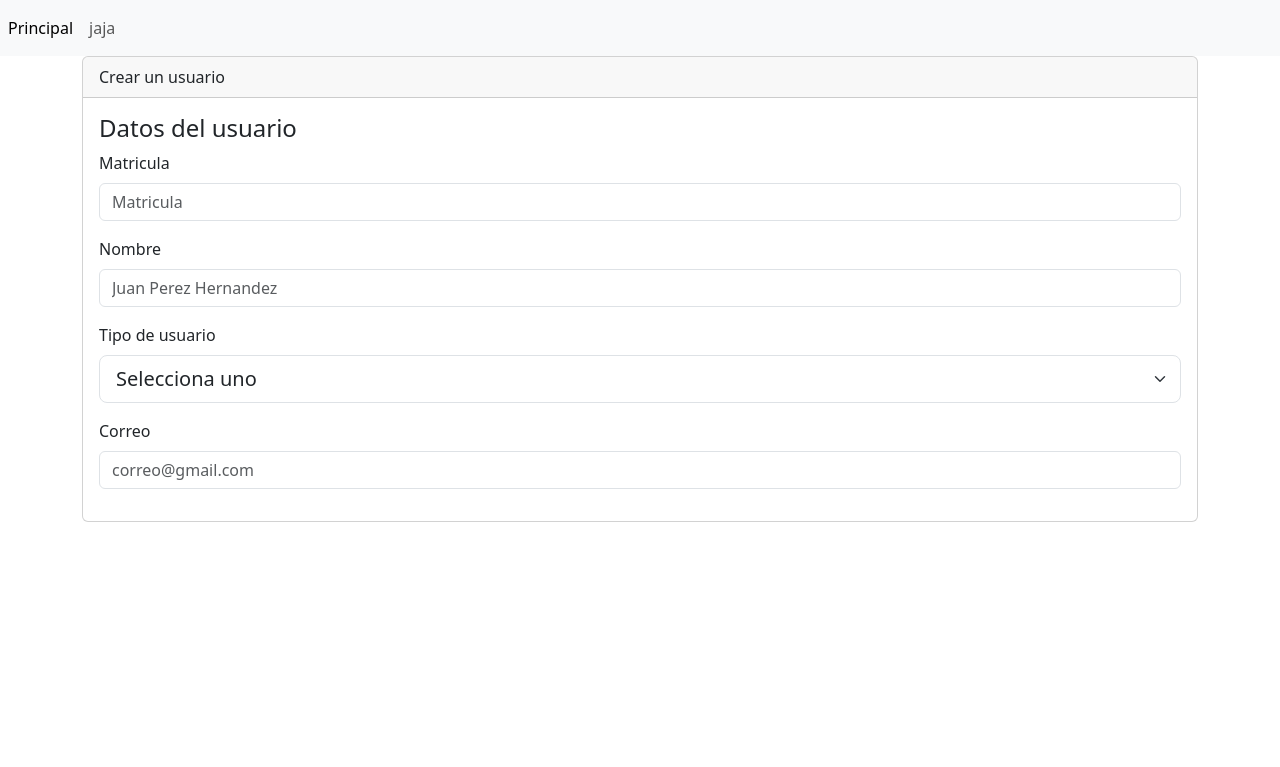
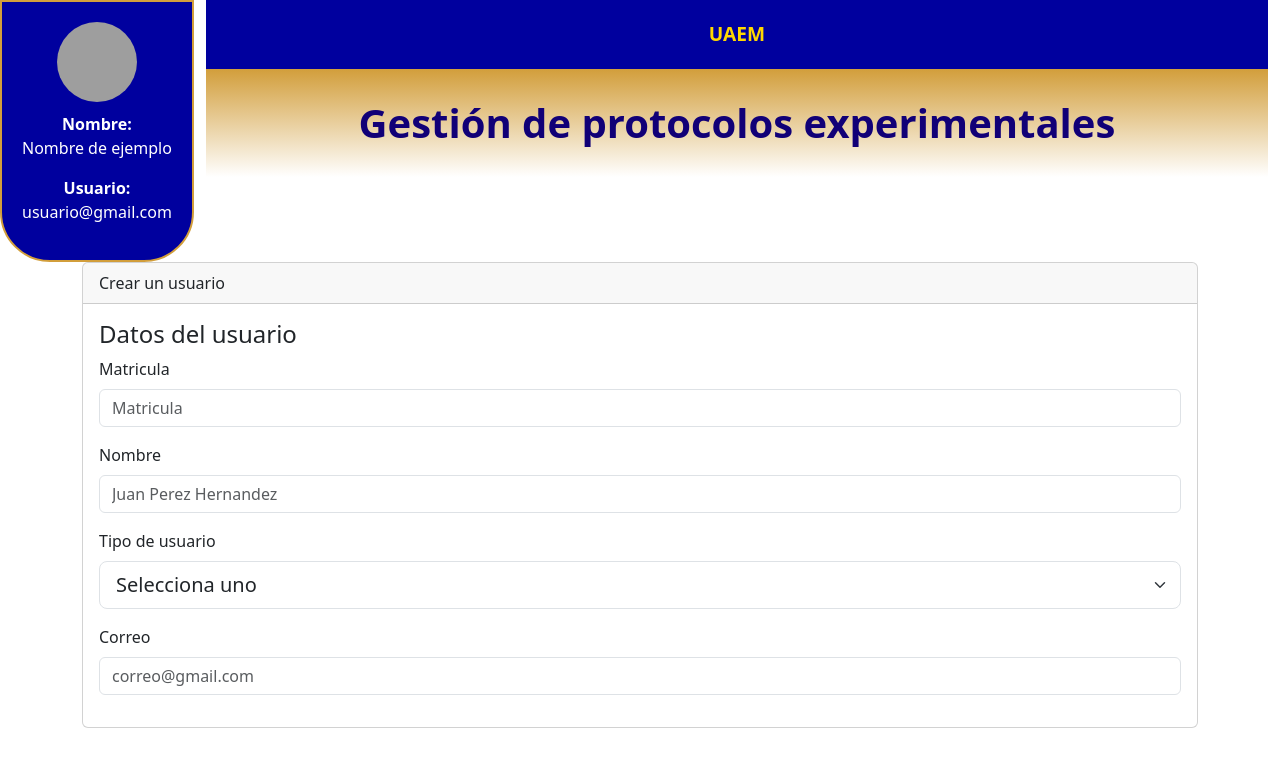
Before and after one commit to KevinMerinoZ/deteccionDolor, a Django app: page /crear/ in a window 1280 px wide. Shown: the top 767 px of the page. Run offline with Django 5.2, Linux system fonts and the light colour scheme; grey boxes are pictures that could not be loaded.

Commit message:
Modificación del nav en base.html

```diff
--- a/detectorDolor/templates/base.html
+++ b/detectorDolor/templates/base.html
@@ -17,18 +17,96 @@
             integrity="sha384-T3c6CoIi6uLrA9TneNEoa7RxnatzjcDSCmG1MXxSR1GAsXEV/Dwwykc2MPK8M2HN"
             crossorigin="anonymous"
         />
+
+        <style>
+            /* Barra lateral */
+            .sidebar {
+            background-color: #00009e; /* Azul oscuro */
+            color: white;
+            border-radius: 0 0 50px 50px;
+            border: 2px solid #d29e3b;
+            padding: 20px;
+            text-align: center;
+            }
+            .sidebar img {
+            width: 80px;
+            height: 80px;
+            border-radius: 50%;
+            margin-bottom: 10px;
+            }
+
+            /* Navbar */
+            .topbar {
+            background-color: #00009e; /* Azul oscuro */
+            color: gold;
+            padding: 20px 30px;
+            display: flex;
+            align-items: center;
+            justify-content: space-between;
+            }
+
+            .topbar .logo-text {
+            font-weight: bold;
+            font-size: 1.2rem;
+            }
+
+            /* Degradado dorado debajo de la navbar */
+            .topbar-gradient {
+            background: linear-gradient(to bottom, #d29e3b, #ffffff);
+            }
+
+            /* Título principal */
+            .main-title {
+            text-align: center;
+            padding: 30px 0;
+            font-weight: bold;
+            color: #110077;
+            }
+        </style>
     </head>
 
     <body>
 
-        <nav class="navbar navbar-expand navbar-light bg-light">
-            <div class="nav navbar-nav">
-                <a class="nav-item nav-link active" href="#" aria-current="page">
-                    Principal <span class="visually-hidden">(current)</span>
-                </a>
-                <a class="nav-item nav-link" href="#">jaja</a>
+        <!-- <nav class="">
+            <div class="row nav-datosUsuario">
+                <div class="col-4">
+
+                </div>
+
+                <div class="nav navbar-nav">
+                    <a class="nav-item nav-link active" href="#" aria-current="page">
+                        Principal <span class="visually-hidden">(current)</span>
+                    </a>
+                    <a class="nav-item nav-link" href="#">jaja</a>
+                </div>
             </div>
-        </nav>
+        </nav> -->
+
+        <div class="container-fluid">
+            <div class="row">
+                <!-- Sidebar izquierda -->
+                <div class="col-auto sidebar">
+                    <img src="{% static 'img/avatar.png' %}" alt="Avatar">
+                    <p><strong>Nombre:</strong><br>Nombre de ejemplo</p>
+                    <p><strong>Usuario:</strong><br>usuario@gmail.com</p>
+                </div>
+
+                <!-- Barra superior y contenido -->
+                <div class="col">
+                    <!-- Topbar -->
+                    <div class="topbar">
+                        <div><i class="bi bi-house-fill"></i> <!-- ícono de home --> </div>
+                        <div class="logo-text">UAEM</div>
+                        <div></div> <!-- Espacio a la derecha -->
+                    </div>
+                    <div class=""></div>
+
+                    <!-- Título principal -->
+                    <h1 class="main-title topbar-gradient">Gestión de protocolos experimentales</h1>
+
+                </div>
+            </div>
+        </div>
 
         <div class="container">
             <div class="row">
```
